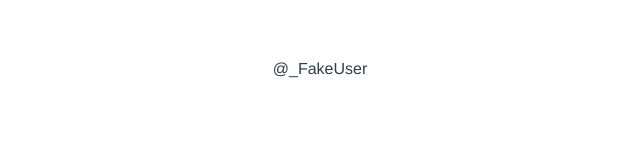
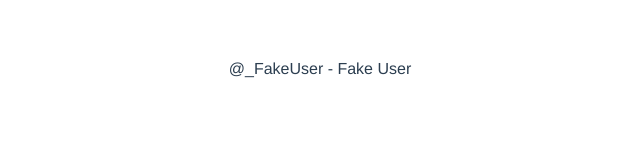
Before and after one commit to brandonj35578/twotter-tutorial, a Vue app: page / in a window 1280 px wide. Shown: the top 160 px of the page, without its empty margins (320-960 px from the left). Built offline with nearby package versions, Linux system fonts and the light colour scheme.

Commit message:
Chapter 3 Building Single File Components - Add & use Computed Property

```diff
--- a/src/App.vue
+++ b/src/App.vue
@@ -1,6 +1,6 @@
 <template>
   <div id="app">
-    @{{ user.username }}
+    @{{ user.username }} - {{fullName}}
   </div>
 </template>
 
@@ -20,6 +20,11 @@ export default {
         isAdmin: true
       }
     }
+  },
+  computed: {
+    fullName() {
+      return `${this.user.firstName} ${this.user.lastName}`;
+    }
   }
 }
 </script>
```
